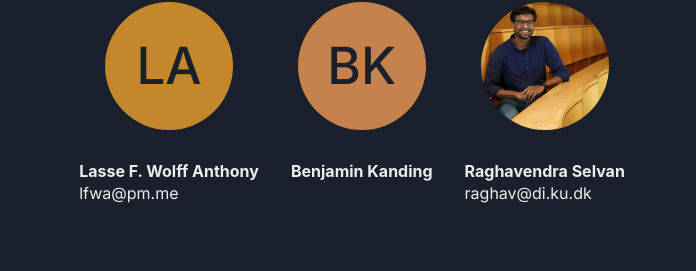
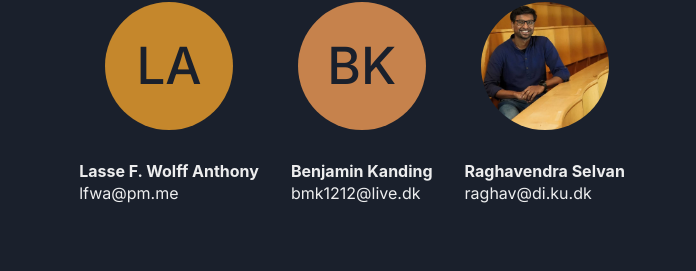
Before and after one commit to saintslab/carbontracker-website, a Next.js app: page /carbontracker-website/ in a window 1280 px wide. Shown: the part 4507-4778 px from the top of the page, without its empty margins (288-984 px from the left). Built offline with nearby package versions, Linux system fonts and the light colour scheme.

Commit message:
Add Benjamin's email address

```diff
--- a/components/MaintainedBy.tsx
+++ b/components/MaintainedBy.tsx
@@ -53,7 +53,9 @@ export default function MaintainedBy() {
           name="Lasse F. Wolff Anthony"
           email="lfwa@pm.me"
           />
-        <Author name="Benjamin Kanding" />
+        <Author name="Benjamin Kanding"
+          email="bmk1212@live.dk"
+          />
         <Author
           name="Raghavendra Selvan"
           portrait={Raghav}
```
